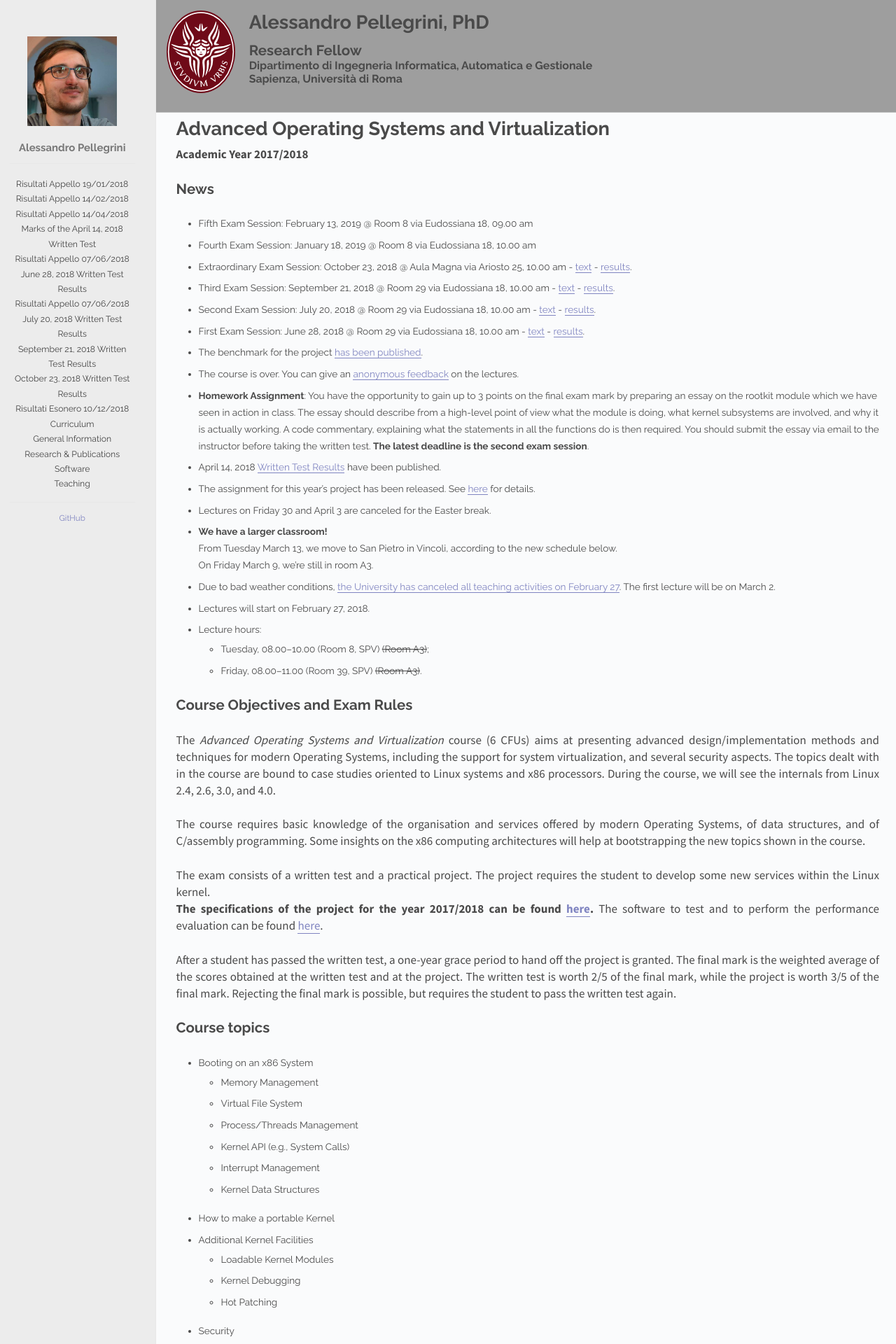
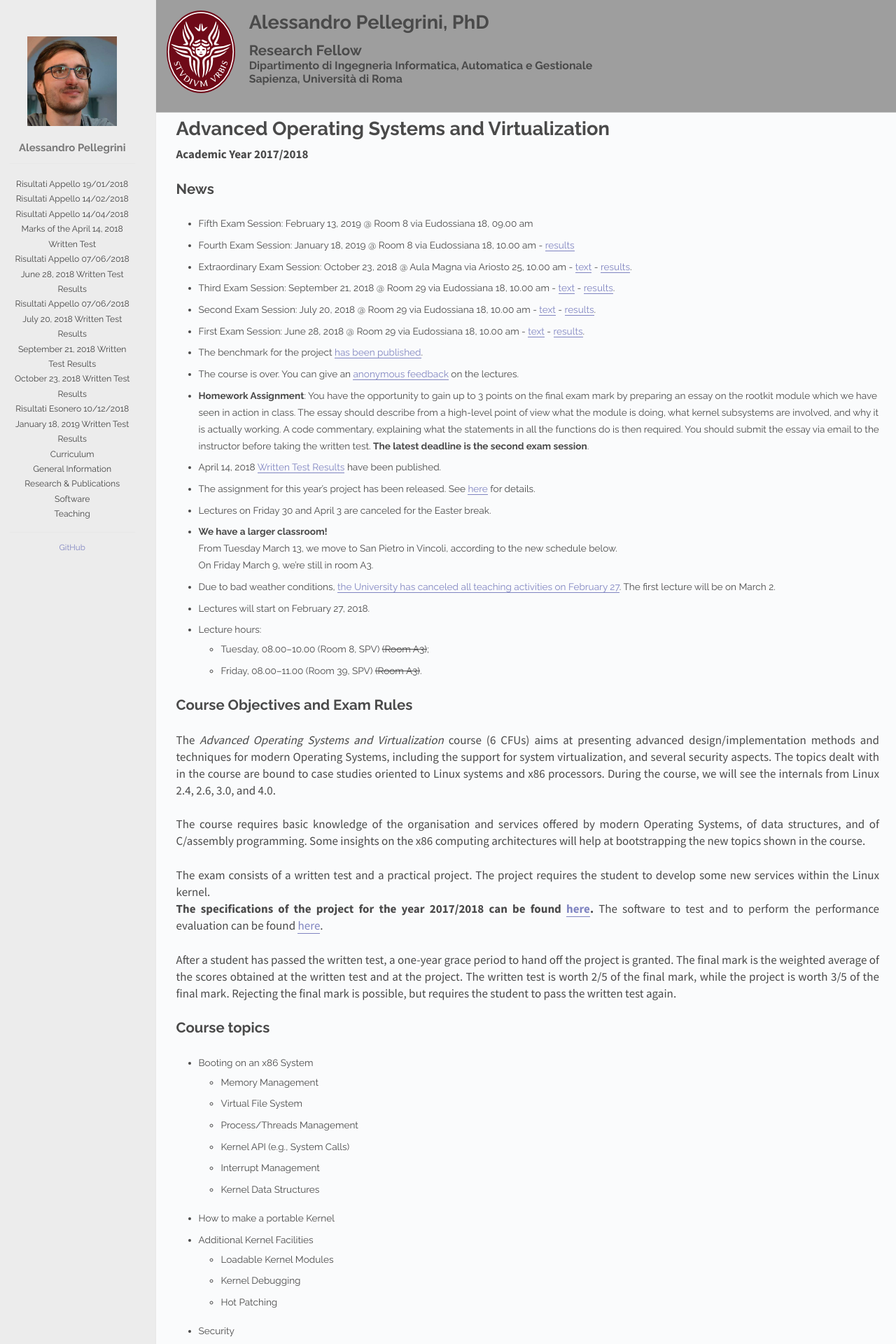
Before and after one commit to alessandropellegrini/personal-website, a Jekyll site: the page built from _posts/2017-01-01-aosv.md, in a window 1280 px wide. Shown: the top 1920 px of the page at 70% size. Built offline with Jekyll 4.4.1, drawn with Linux system fonts in a browser that asks for light colours.

Commit message:
Publish AOSV results
Signed-off-by: Alessandro Pellegrini <pellegrini@dis.uniroma1.it>

```diff
--- a/_posts/2017-01-01-aosv.md
+++ b/_posts/2017-01-01-aosv.md
@@ -13,7 +13,7 @@ News
 
 
 * Fifth Exam Session: February 13, 2019 @ Room 8 via Eudossiana 18, 09.00 am
-* Fourth Exam Session: January 18, 2019 @ Room 8 via Eudossiana 18, 10.00 am
+* Fourth Exam Session: January 18, 2019 @ Room 8 via Eudossiana 18, 10.00 am - [results]({{ local-url }}/2019-01-18-risultati.html)
 * Extraordinary Exam Session: October 23, 2018 @ Aula Magna via Ariosto 25, 10.00 am - [text]({{ local-url }}/2018-10-23.pdf) - [results]({{ local-url }}/2018-10-23-risultati.html).
 * Third Exam Session: September 21, 2018 @ Room 29 via Eudossiana 18, 10.00 am  - [text]({{ local-url }}/2018-09-21.pdf) - [results]({{ local-url }}/2018-09-21-risultati.html).
 * Second Exam Session: July 20, 2018 @ Room 29 via Eudossiana 18, 10.00 am - [text]({{ local-url }}/2018-07-20.pdf) - [results]({{ local-url }}/2018-07-20-risultati.html).
--- /dev/null
+++ b/didattica/2017/aosv/2019-01-18-risultati.md
@@ -0,0 +1,10 @@
+---
+layout: default
+---
+
+January 18, 2019 Written Test Results
+----------------------------------------
+
+| Student                  |   Mark    |
+| :----------------------- | :-------: |
+| Mazziotta Umberto        |    25     |
```
